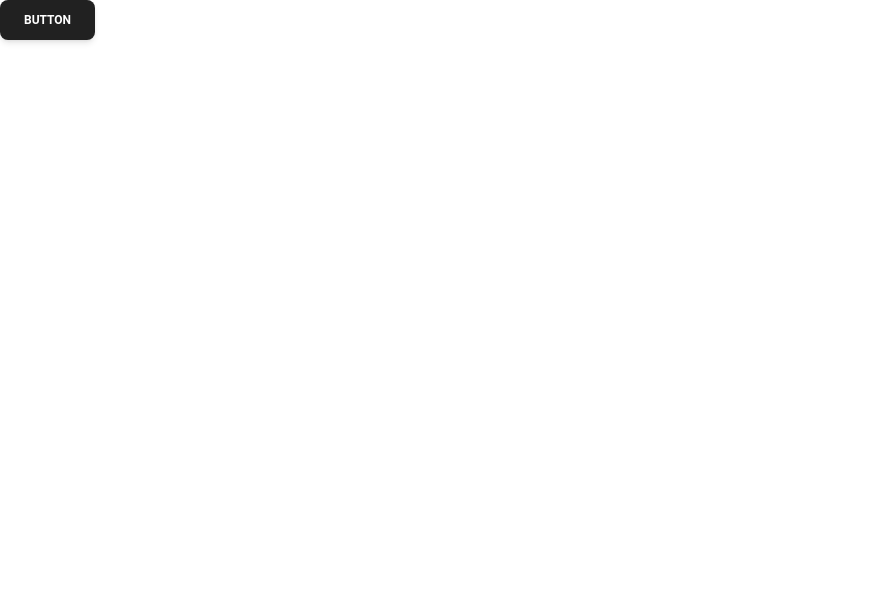
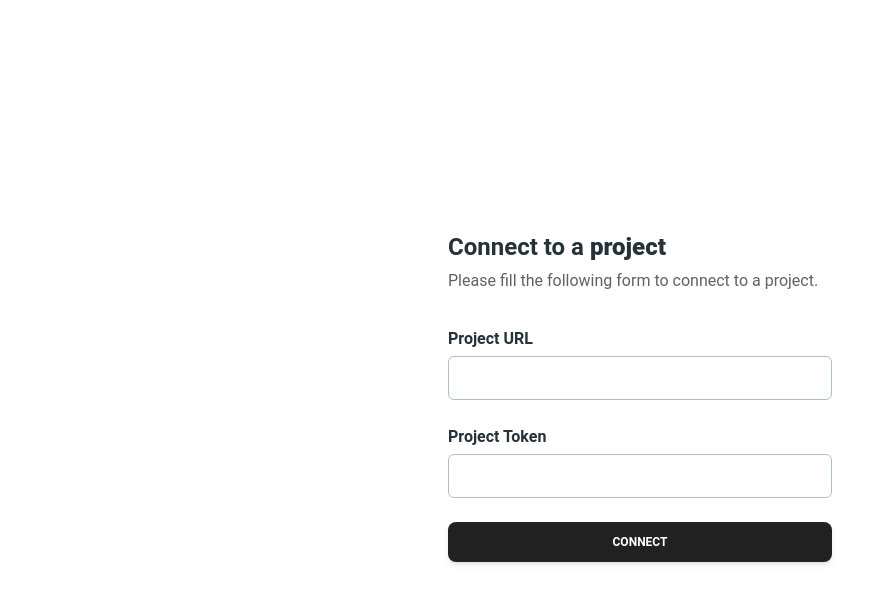
Before and after one commit to dwesh163/WLed-UI, a React (Vite) app: page /WLed-UI/new in a window 1280 px wide. Before the commit this address led to /WLed-UI/select. Shown: the top 604 px of the page, without its empty margins (0-895 px from the left). Built offline with nearby package versions, Linux system fonts and the light colour scheme.

Commit message:
[add] new page and update styles

```diff
--- a/src/App.jsx
+++ b/src/App.jsx
@@ -1,12 +1,13 @@
 import React, { useEffect } from 'react';
 import ReactDOM from 'react-dom/client';
-import { BrowserRouter, Routes, Route, useNavigate } from 'react-router-dom';
+import { BrowserRouter, Routes, Route, useNavigate, useLocation } from 'react-router-dom';
 import Layout from './pages/Layout';
 import Home from './pages/Home';
 import Blogs from './pages/Blogs';
 import Contact from './pages/Contact';
 import NoPage from './pages/NoPage';
 import Select from './pages/Select';
+import NewPage from './pages/New';
 
 export default function App() {
 	return (
@@ -18,27 +19,27 @@ export default function App() {
 
 function AppRoutes() {
 	const navigate = useNavigate();
+	const location = useLocation();
 	const selected = sessionStorage.getItem('selectedProject');
 
 	useEffect(() => {
-		if (!selected) {
+		if (!selected && location.pathname !== '/new') {
 			navigate('/select');
 		}
-	}, [selected, navigate]);
+	}, [selected, navigate, location.pathname]);
 
 	console.log(selected);
 
 	return (
 		<Routes>
 			<Route path="/select" element={<Select />} />
+			<Route path="/new" element={<NewPage />} />
 			<Route path="/" element={<Layout />}>
 				<Route index element={<Home />} />
 				<Route path="blogs" element={<Blogs />} />
 				<Route path="contact" element={<Contact />} />
 			</Route>
-			<Route path="*">
-				<Route path="*" element={<NoPage />} />
-			</Route>
+			<Route path="*" element={<NoPage />} />
 		</Routes>
 	);
 }
--- a/src/index.css
+++ b/src/index.css
@@ -2,3 +2,8 @@
 @tailwind base;
 @tailwind components;
 @tailwind utilities;
+
+.glow {
+    filter: drop-shadow(0 0 10px #ff1d6c) drop-shadow(0 0 30px #ff1d6c) drop-shadow(0 0 50px #ff1d6c);
+    transition: filter 0.3s ease-in-out;
+}
--- /dev/null
+++ b/src/pages/New.jsx
@@ -0,0 +1,123 @@
+import { ExclamationCircleIcon } from '@heroicons/react/24/outline';
+import { Card, Input, Button, Typography } from '@material-tailwind/react';
+import { useState } from 'react';
+import { useNavigate } from 'react-router-dom';
+
+export default function NewPage() {
+	const [url, setUrl] = useState('');
+	const [token, setToken] = useState('');
+	const [urlError, setUrlError] = useState('');
+	const [tokenError, setTokenError] = useState('');
+	const [fetchError, setFetchError] = useState('');
+
+	const navigate = useNavigate();
+
+	const handleConnect = async (e) => {
+		e.preventDefault();
+		setUrlError('');
+		setTokenError('');
+		setFetchError('');
+
+		if (!url) {
+			setUrlError('Project URL is required.');
+			return;
+		}
+
+		if (!token) {
+			setTokenError('Project Token is required.');
+			return;
+		}
+
+		try {
+			const response = await fetch(url + '/connect', {
+				method: 'POST',
+				headers: {
+					Authorization: `Bearer ${token}`,
+				},
+			});
+
+			if (!response.ok) {
+				throw new Error('Failed to connect to the project.');
+			}
+
+			const data = await response.json();
+			const localProjects = localStorage.getItem('projects') ? JSON.parse(localStorage.getItem('projects')) : {};
+			localProjects[data.id] = { name: data.name, description: data.description, url: url };
+			localStorage.setItem('projects', JSON.stringify(localProjects));
+			navigate('/select');
+		} catch (error) {
+			setFetchError(error.message);
+		}
+	};
+
+	return (
+		<div className="flex flex-col items-center justify-center h-screen">
+			<Card color="transparent" shadow={false}>
+				<Typography variant="h4" color="blue-gray">
+					Connect to a <strong>project</strong>
+				</Typography>
+				<Typography color="gray" className="mt-1 font-normal">
+					Please fill the following form to connect to a project.
+				</Typography>
+				<form className="mt-8 mb-2 w-80 max-w-screen-lg sm:w-96" onSubmit={handleConnect}>
+					<div className="mb-1 flex flex-col gap-6">
+						<div>
+							<Typography variant="h6" color="blue-gray" className="mb-1">
+								Project URL
+							</Typography>
+							<Input
+								size="lg"
+								placeholder="http://127.0.0.1"
+								className={urlError ? '!border-red-500' : '!border-t-blue-gray-200 focus:!border-t-gray-900'}
+								value={url}
+								onChange={(e) => setUrl(e.target.value)}
+								labelProps={{
+									className: 'before:content-none after:content-none',
+								}}
+								error={Boolean(urlError)}
+							/>
+
+							{urlError && (
+								<Typography variant="small" color="red" className="mt-2 flex items-center gap-1 font-normal">
+									<ExclamationCircleIcon className="h-5 w-5 -mt-0.5" />
+									{urlError}
+								</Typography>
+							)}
+						</div>
+						<div>
+							<Typography variant="h6" color="blue-gray" className="mb-1">
+								Project Token
+							</Typography>
+							<Input
+								size="lg"
+								placeholder="********"
+								className={tokenError ? '!border-red-500' : '!border-t-blue-gray-200 focus:!border-t-gray-900'}
+								value={token}
+								onChange={(e) => setToken(e.target.value)}
+								labelProps={{
+									className: 'before:content-none after:content-none',
+								}}
+								error={Boolean(tokenError)}
+							/>
+							{tokenError && (
+								<Typography variant="small" color="red" className="mt-2 flex items-center gap-1 font-normal">
+									<ExclamationCircleIcon className="h-5 w-5 -mt-0.5" />
+									{tokenError}
+								</Typography>
+							)}
+						</div>
+					</div>
+					{fetchError && (
+						<Typography variant="small" color="red" className="mt-4 flex items-center gap-1 font-normal">
+							<ExclamationCircleIcon className="h-5 w-5 -mt-0.5" />
+							{fetchError}
+						</Typography>
+					)}
+					<Button className="mt-6" fullWidth type="submit">
+						Connect
+					</Button>
+				</form>
+			</Card>
+		</div>
+	);
+}
--- a/src/pages/NoPage.jsx
+++ b/src/pages/NoPage.jsx
@@ -1,18 +1,22 @@
-const NoPage = () => {
+import React from 'react';
+import { Typography, Button } from '@material-tailwind/react';
+import { FlagIcon } from '@heroicons/react/24/solid';
+import { Link } from 'react-router-dom';
+
+export default function NoPage() {
 	return (
-		<div className="flex min-h-[100dvh] flex-col items-center justify-center bg-background px-4 py-12 sm:px-6 lg:px-8">
-			<div className="mx-auto max-w-md text-center">
-				<div className="mx-auto h-12 w-12 text-primary"></div>
-				<h1 className="mt-4 text-2xl font-bold tracking-tight text-foreground sm:text-3xl lg:text-4xl">Oops! Page Not Found</h1>
-				<p className="mt-4 text-sm text-muted-foreground sm:text-base">The page you're looking for doesn't exist or has been moved. Please check the URL or go back to the homepage.</p>
-				<div className="mt-6">
-					<a className="inline-flex items-center rounded-md bg-primary px-4 py-2 text-sm font-medium text-primary-foreground shadow-sm transition-colors hover:bg-primary/90 focus:outline-none focus:ring-2 focus:ring-primary focus:ring-offset-0.5" href="/">
-						Go to Homepage
-					</a>
-				</div>
+		<div className="h-screen mx-auto grid place-items-center text-center px-8">
+			<div>
+				<Typography variant="h1" color="blue-gray" className="mt-10 !text-3xl !leading-snug md:!text-4xl">
+					Error 404 <br /> This page cannot be found.
+				</Typography>
+				<Typography className="mt-8 mb-14 text-[18px] font-normal text-gray-500 mx-auto md:max-w-sm">Don&apos;t worry, our team is already on it.Please try refreshing the page or come back later.</Typography>
+				<Link to="/">
+					<Button color="gray" className="w-full px-4 md:w-[8rem]">
+						back home
+					</Button>
+				</Link>
 			</div>
 		</div>
 	);
-};
-
-export default NoPage;
+}
--- a/src/pages/Select.jsx
+++ b/src/pages/Select.jsx
@@ -1,5 +1,67 @@
-import { Button } from '@material-tailwind/react';
+import React, { useState, useEffect } from 'react';
+import { Card, CardBody, Typography } from '@material-tailwind/react';
+import { PlusIcon } from '@heroicons/react/24/outline';
+import { Link, useNavigate } from 'react-router-dom';
+import { CheckCircleIcon, XCircleIcon } from '@heroicons/react/24/solid';
 
 export default function Select() {
-	return <Button>Button</Button>;
+	const [projects, setProjects] = useState({});
+
+	const navigate = useNavigate();
+
+	useEffect(() => {
+		const fetchProjects = async () => {
+			let storedProjects = localStorage.getItem('projects') ? JSON.parse(localStorage.getItem('projects')) : {};
+
+			for (const projectId in storedProjects) {
+				const project = storedProjects[projectId];
+				try {
+					const response = await fetch(project.url + '/status');
+					console.log(response);
+					storedProjects[projectId]['online'] = response.ok;
+				} catch (error) {
+					storedProjects[projectId]['online'] = false;
+				}
+			}
+			setProjects(storedProjects);
+		};
+
+		fetchProjects();
+	}, []);
+
+	return (
+		<div className="flex flex-col items-center justify-center h-screen">
+			<Typography variant="h1" color="blue-gray" className="mb-6 mt-10">
+				Select a project
+			</Typography>
+			<div className="flex flex-col items-center justify-center gap-6 h-3/5">
+				{Object.keys(projects).map((projectId) => (
+					<Card
+						key={projectId}
+						className="w-96 cursor-pointer hover:bg-blue-gray-50 hover:bg-opacity-50"
+						onClick={() => {
+							sessionStorage.setItem('selectedProject', projectId);
+							navigate('/');
+						}}>
+						<CardBody className="flex justify-between">
+							<div className="w-3/4">
+								<Typography variant="h5" color="blue-gray">
+									{projects[projectId].name}
+								</Typography>
+								<Typography>{projects[projectId].description}</Typography>
+							</div>
+							<div className="w-1/4 flex items-center justify-end">{projects[projectId].online == true ? <CheckCircleIcon className="w-8 h-8 text-green-500" /> : <XCircleIcon className="w-8 h-8 text-red-500" />}</div>
+						</CardBody>
+					</Card>
+				))}
+				<Link to="/new">
+					<Card className="w-96 cursor-pointer hover:bg-blue-gray-50 hover:bg-opacity-50">
+						<CardBody className="flex items-center justify-center">
+							<PlusIcon className="w-8 h-8" />
+						</CardBody>
+					</Card>
+				</Link>
+			</div>
+		</div>
+	);
 }
```
Also changed, not shown: src/pages/Layout.jsx (+63 -12 lines).
